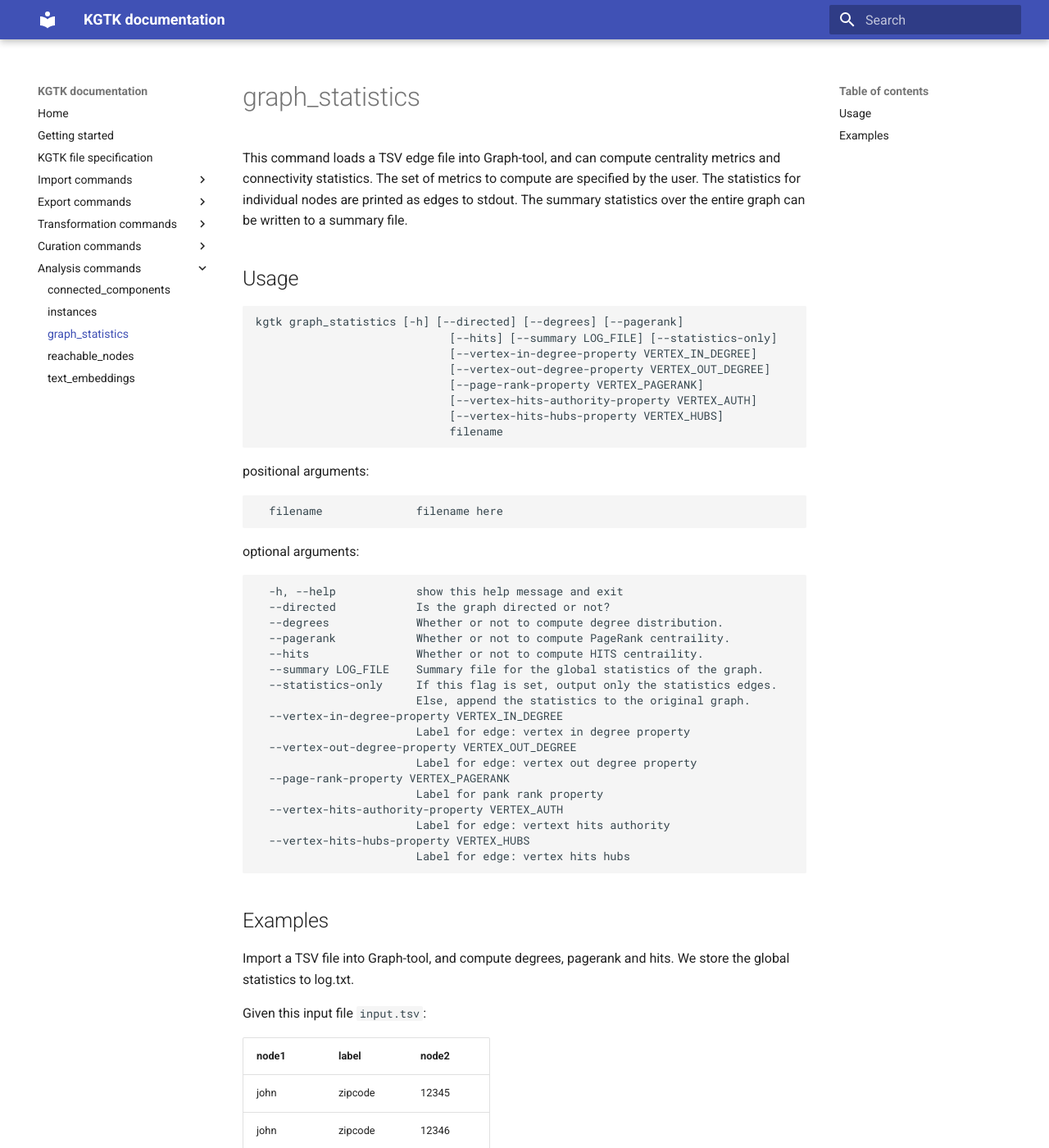
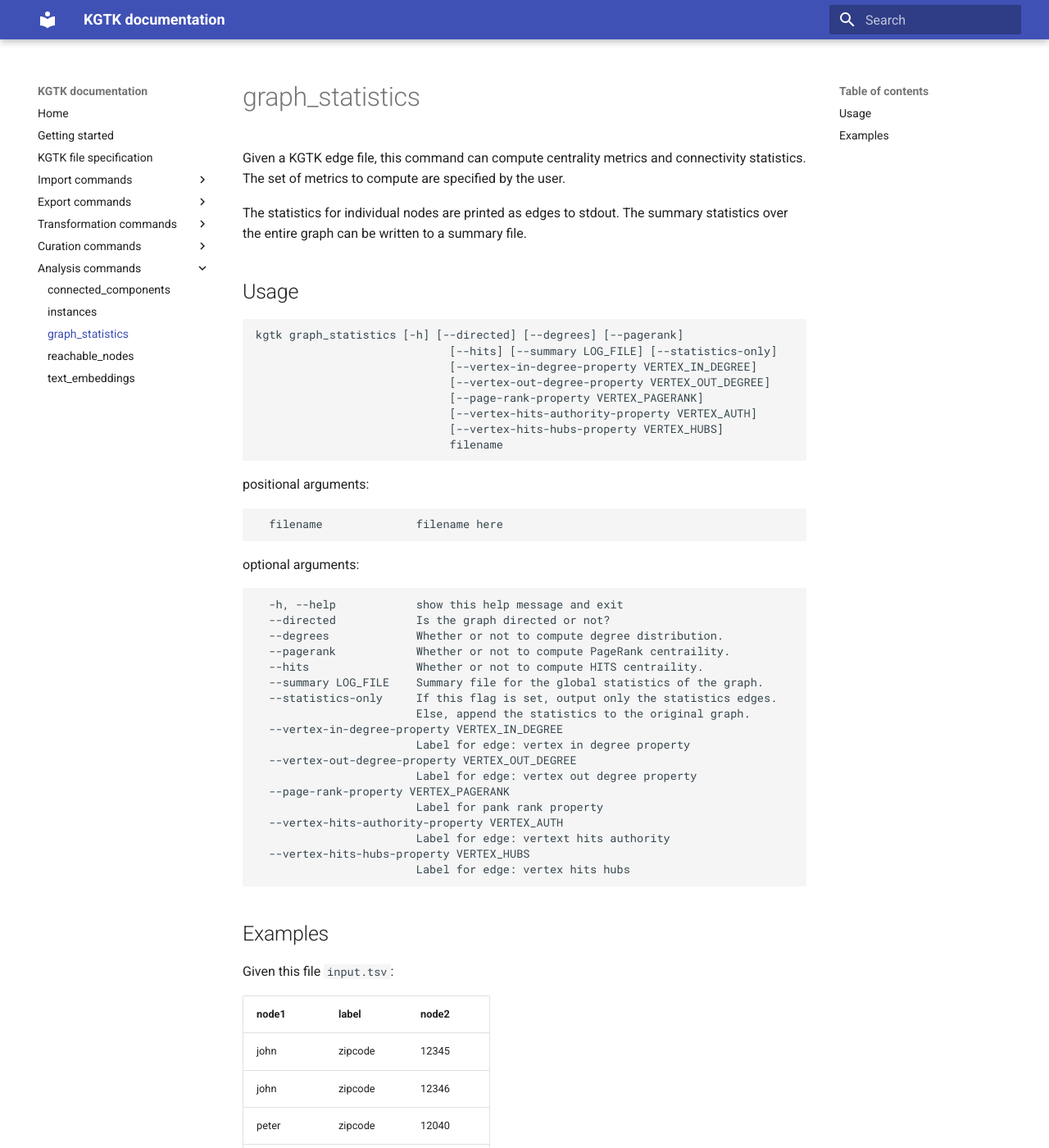
Before and after one commit to usc-isi-i2/kgtk, an MkDocs documentation site: the page built from docs/analysis/stats.md, in a window 1280 px wide and 1400 px high. Shown: the whole window at 82% size. Built offline with MkDocs 1.6.1 and Material for MkDocs 9.7.7, drawn with Linux system fonts in a browser that asks for light colours.

Commit message:
statistics doc - small update

````diff
--- a/docs/analysis/stats.md
+++ b/docs/analysis/stats.md
@@ -1,4 +1,6 @@
-This command loads a TSV edge file into Graph-tool, and can compute centrality metrics and connectivity statistics. The set of metrics to compute are specified by the user. The statistics for individual nodes are printed as edges to stdout. The summary statistics over the entire graph can be written to a summary file.
+Given a KGTK edge file, this command can compute centrality metrics and connectivity statistics. The set of metrics to compute are specified by the user.
+
+The statistics for individual nodes are printed as edges to stdout. The summary statistics over the entire graph can be written to a summary file.
 
 ## Usage
 ```
@@ -41,9 +43,7 @@
 
 ## Examples
 
-Import a TSV file into Graph-tool, and compute degrees, pagerank and hits. We store the global statistics to log.txt.
-
-Given this input file `input.tsv`:
+Given this file `input.tsv`:
 
 | node1 | label | node2 |
 | -- | -- | -- |
````
